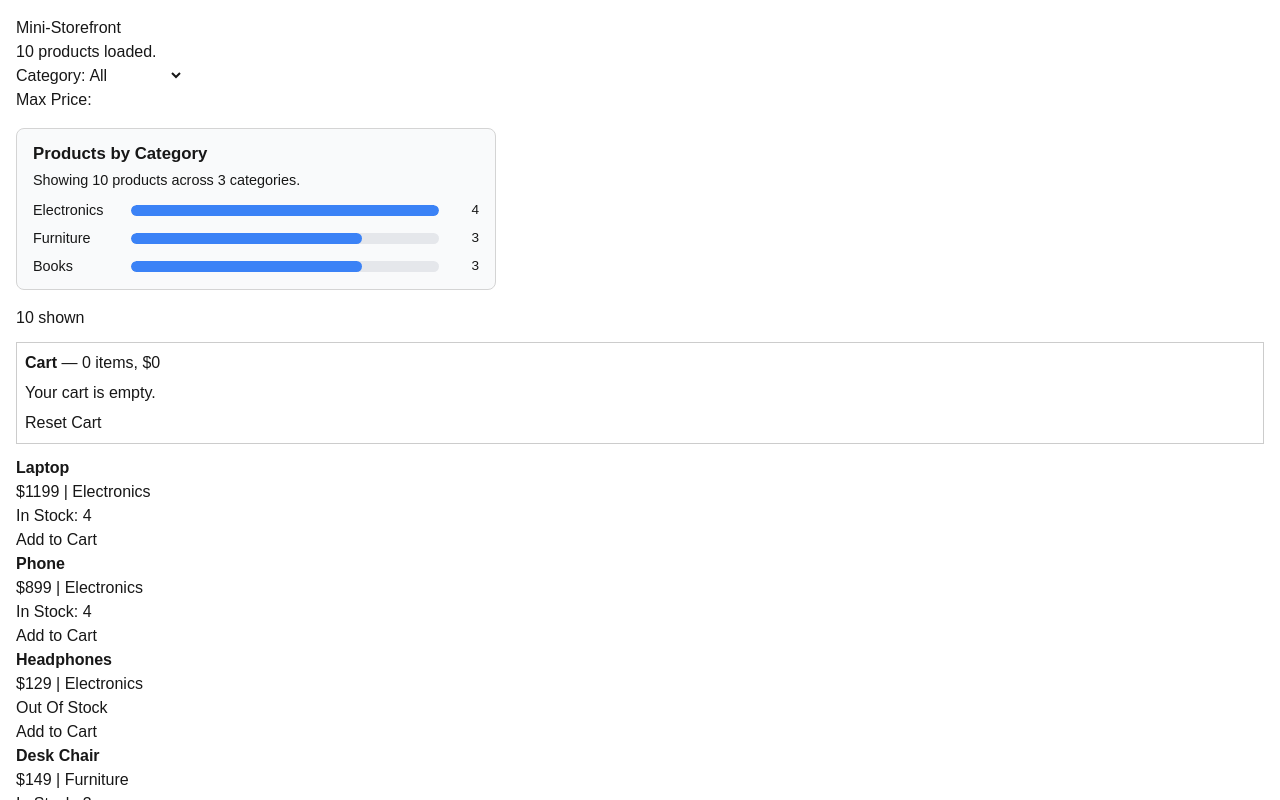
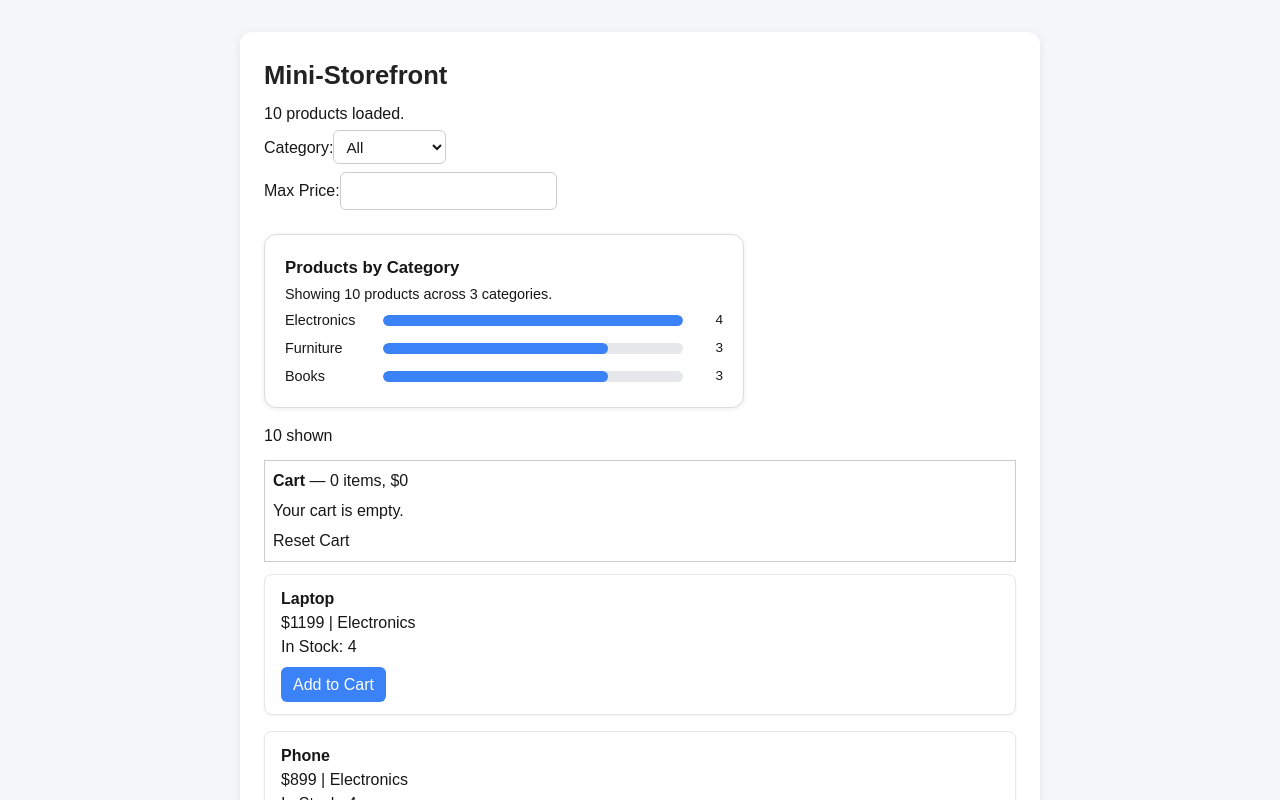
Before and after one commit to sbrennan06/Final_React_Project, a Next.js app: page / in a window 1280 px wide. Shown: the top 800 px of the page. Built offline with nearby package versions, Linux system fonts and the light colour scheme.

Commit message:
Added CSS for formatting

```diff
--- a/src/app/globals.css
+++ b/src/app/globals.css
@@ -85,3 +85,79 @@ body {
   text-align: right;
   font-size: 0.85rem;
 }
+body {
+  background: #f5f6fa; /* soft light grey */
+  padding: 2rem; /* space around page */
+  font-family: Arial, sans-serif;
+}
+.catalog {
+  max-width: 800px;
+  margin: 0 auto; /* center the entire app */
+  background: white; /* clean white container */
+  padding: 1.5rem;
+  border-radius: 12px;
+  box-shadow: 0 2px 8px rgba(0, 0, 0, 0.08);
+}
+.catalog h1 {
+  font-size: 1.6rem;
+  margin-bottom: 0.5rem;
+  font-weight: 700;
+  color: #222;
+}
+
+.catalog p {
+  margin: 0.25rem 0;
+}
+select,
+input[type="number"],
+input[type="text"] {
+  padding: 0.4rem 0.5rem;
+  border: 1px solid #ccc;
+  border-radius: 6px;
+  margin-bottom: 0.5rem;
+  font-size: 0.95rem;
+}
+
+.product-card {
+  padding: 0.75rem 1rem;
+  margin-bottom: 1rem;
+  border: 1px solid #e5e7eb;
+  background: white;
+  border-radius: 8px;
+  box-shadow: 0 1px 3px rgba(0, 0, 0, 0.05);
+}
+
+.product-card h3 {
+  margin-bottom: 0.3rem;
+  font-size: 1.1rem;
+}
+
+.product-card p {
+  margin: 0.2rem 0;
+}
+
+.product-card button {
+  margin-top: 0.5rem;
+  padding: 0.35rem 0.75rem;
+  background: #3b82f6;
+  color: white;
+  border: none;
+  border-radius: 6px;
+  cursor: pointer;
+}
+
+.product-card button:hover {
+  background: #2563eb;
+}
+.category-chart {
+  margin: 1rem 0;
+  padding: 1.25rem;
+  border: 1px solid #ddd;
+  border-radius: 12px;
+  background: #ffffff;
+  box-shadow: 0 1px 5px rgba(0, 0, 0, 0.08);
+}
+.category-chart-row:hover .category-chart-bar {
+  background: #2563eb;
+  transition: background 0.2s ease;
+}
```
